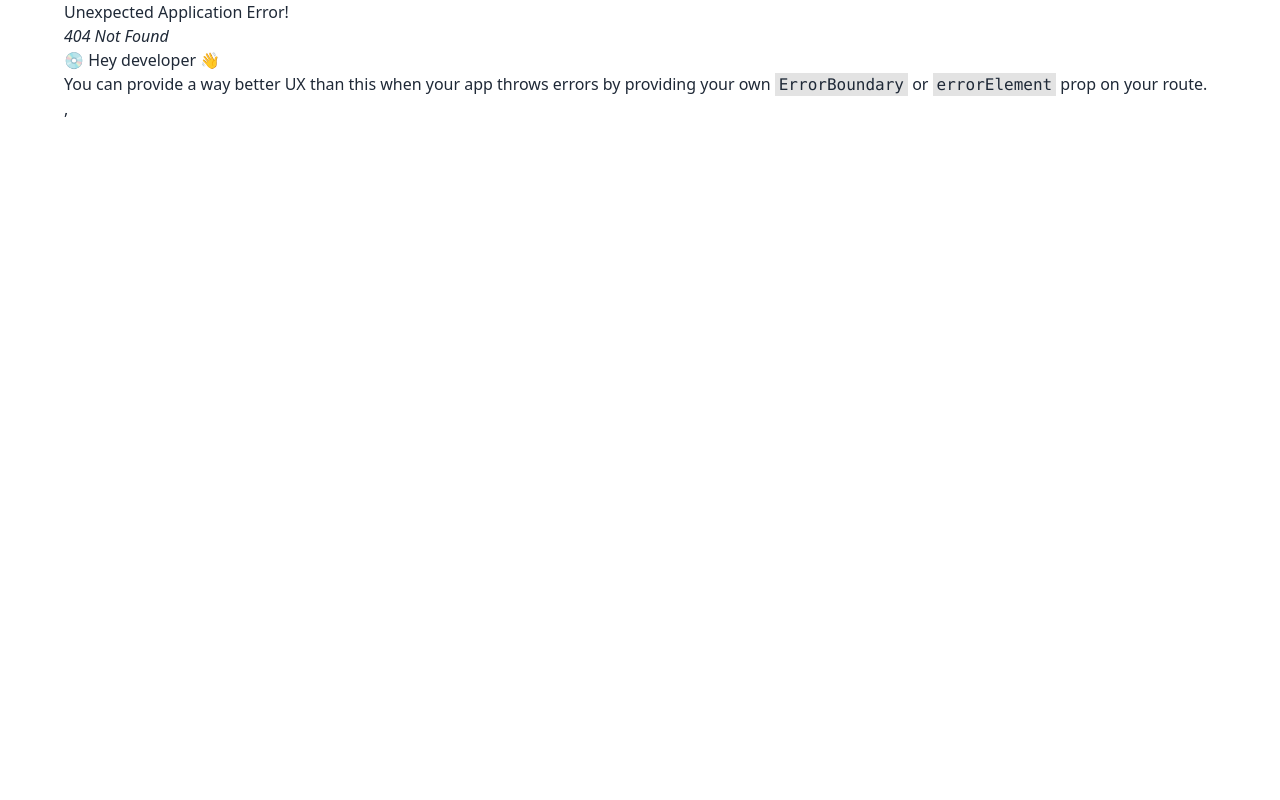
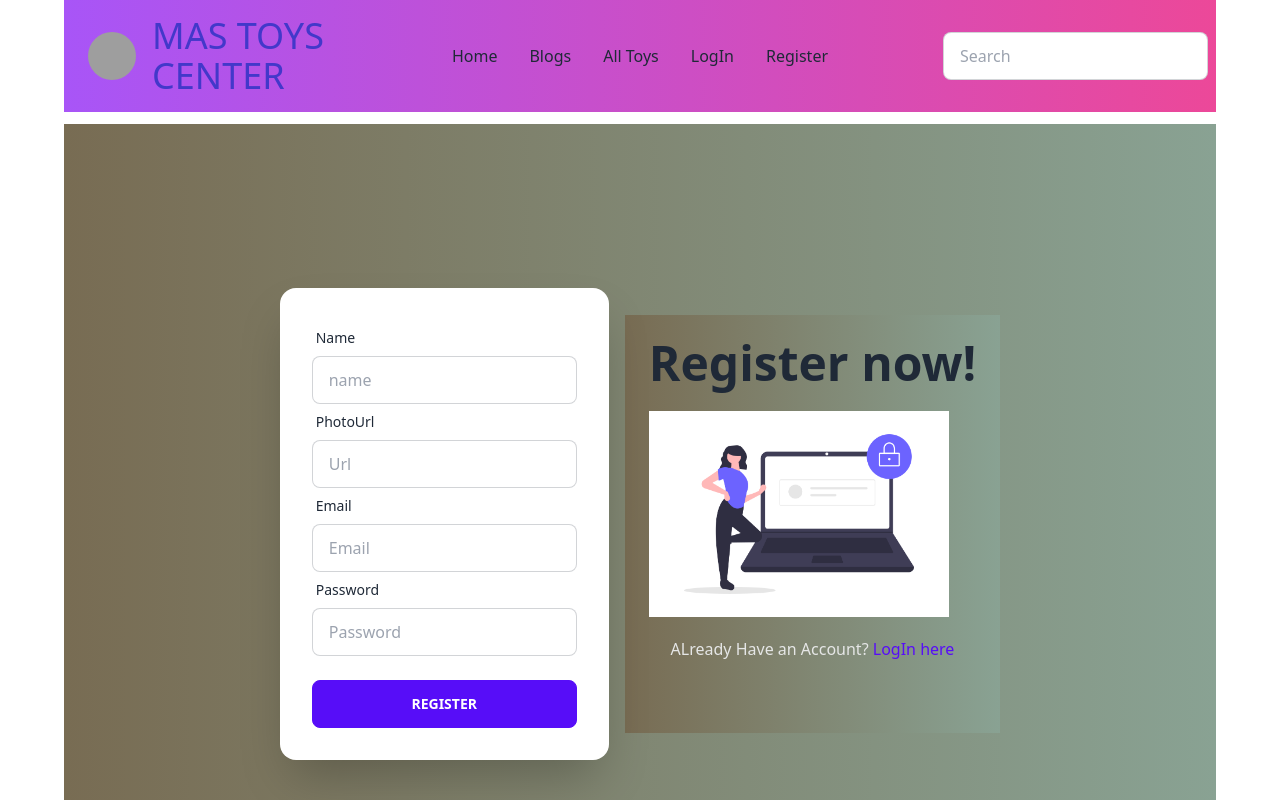
Before and after one commit to MostofaAsik/MAS-Toys-Center-client, a React (Vite) app: page /register in a window 1280 px wide. Before the commit this address had no page. Shown: the top 800 px of the page. Built offline with nearby package versions, Linux system fonts and the light colour scheme; grey boxes are pictures that could not be loaded.

Commit message:
register page

```diff
--- a/src/firebase/firebase.config.js
+++ b/src/firebase/firebase.config.js
@@ -5,12 +5,12 @@
 
 // Your web app's Firebase configuration
 const firebaseConfig = {
-    apiKey: "AIzaSyBUFZDrQ8UA0fzt9d0ileJRCapRVvAMQmY",
-    authDomain: "mas-toys-center.firebaseapp.com",
-    projectId: "mas-toys-center",
-    storageBucket: "mas-toys-center.appspot.com",
-    messagingSenderId: "626030289395",
-    appId: "1:626030289395:web:682b2ba865fbcbcb907286"
+    apiKey: import.meta.env.VITE_apiKey,
+    authDomain: import.meta.env.VITE_authDomain,
+    projectId: import.meta.env.VITE_projectId,
+    storageBucket: import.meta.env.VITE_storageBucket,
+    messagingSenderId: import.meta.env.VITE_messagingSenderId,
+    appId: import.meta.env.VITE_appId
 };
 
 // Initialize Firebase
--- a/src/pages/Home/NavBar.jsx
+++ b/src/pages/Home/NavBar.jsx
@@ -9,7 +9,7 @@
         <li><Link to='/blogs'>Blogs</Link></li>
         <li><Link>All Toys</Link></li>
         <li><Link to='/login'>LogIn</Link></li>
-        <li><Link>Register</Link></li>
+        <li><Link to='/register'>Register</Link></li>
 
 
 
--- /dev/null
+++ b/src/pages/Register/Register.jsx
@@ -0,0 +1,76 @@
+/* eslint-disable no-unused-vars */
+import React from 'react';
+import { Link } from 'react-router-dom';
+import logo from '../../assets/images/logo.png'
+
+const Register = () => {
+
+
+    const handleRegister = (event) => {
+        event.preventDefault()
+        const form = event.target
+        const name = form.name.value
+        const photo = form.photo.value
+        const email = form.email.value
+        const password = form.password.value
+        console.log(name, photo, email, password);
+
+    }
+
+    return (
+        <div className="hero min-h-screen bg-gradient-to-r from-[#786c53] to-[#89a293]">
+            <div className="hero-content flex-col lg:flex-row-reverse">
+                <div className="text-center   p-6 bg-gradient-to-r from-[#786c53] to-[#89a293] ">
+                    <h1 className="text-5xl font-bold mb-6">Register now!</h1>
+                    <img src={logo} className='w-[300px] h-auto' />
+
+                    <p className='text-base-300 mt-5'>ALready Have an Account?
+                        <Link to='/login'><span className='text-primary'> LogIn here</span> </Link>
+                    </p>
+                    <br /><br />
+                </div>
+                <div className="card flex-shrink-0  max-w-sm shadow-2xl bg-base-100">
+                    <div className="card-body">
+                        <form onSubmit={handleRegister}>
+                            <div className="form-control">
+                                <label className="label">
+                                    <span className="label-text">Name</span>
+                                </label>
+                                <input type="text" name="name" placeholder="name" className="input input-bordered" />
+                            </div>
+                            <div className="form-control w-full">
+                                <label className="label">
+                                    <span className="label-text">PhotoUrl</span>
+                                </label>
+                                <input type="text" name='photo' placeholder="Url" className="input input-bordered" />
+
+                            </div>
+
+                            <div className="form-control">
+                                <label className="label">
+                                    <span className="label-text">Email</span>
+                                </label>
+                                <input type="email" name='email' placeholder="Email" className="input input-bordered" />
+
+                            </div>
+                            <div className="form-control">
+                                <label className="label">
+                                    <span className="label-text">Password</span>
+                                </label>
+                                <input type="password" name='password' placeholder="Password" className="input input-bordered" />
+
+                            </div>
+
+                            <div className="form-control mt-6">
+                                {/* <button className="btn btn-primary">Login</button> */}
+                                <input className='btn btn-primary' type="submit" value="Register" />
+                            </div>
+                        </form>
+                    </div>
+                </div>
+            </div>
+        </div>
+    );
+};
+
+export default Register;
--- a/src/routes/Router.jsx
+++ b/src/routes/Router.jsx
@@ -2,6 +2,7 @@
 import MainLayout from '../layout/MainLayout';
 import Home from '../pages/Home/Home/Home';
 import Login from '../pages/Login/Login';
+import Register from '../pages/Register/Register';
 
 const router = createBrowserRouter([
     {
@@ -15,7 +16,12 @@
             {
                 path: 'login',
                 element: <Login></Login>
+            },
+            {
+                path: 'register',
+                element: <Register></Register>
             }
+
         ]
     },
 ]);
```
Also changed, not shown: src/assets/images/logo.png (added).
